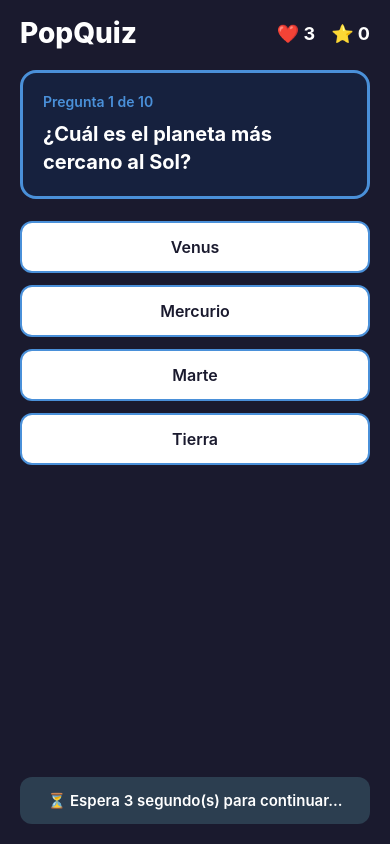
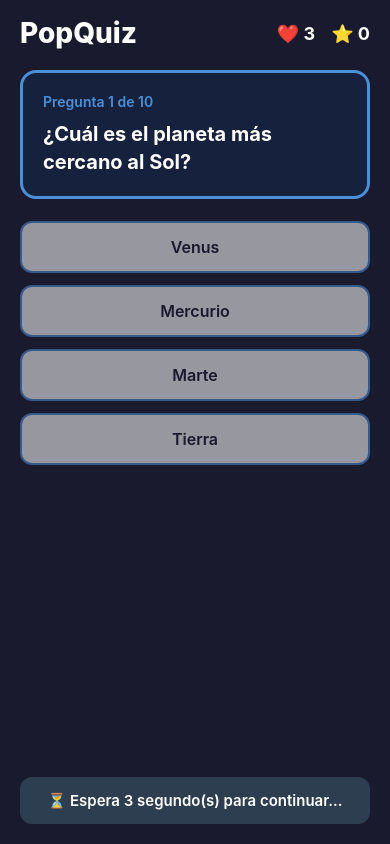
Before and after one commit to mjsalinas/PrimerExamenMovil66, a React Native app: screen / in a window 390 px wide. Built offline with nearby package versions, Linux system fonts and the light colour scheme.

Commit message:
Cambios en la estética de botones, colores sombras, borders,opacidad.

```diff
--- a/App.tsx
+++ b/App.tsx
@@ -25,14 +25,19 @@ export default function App() {
   useEffect(() => {
     // BUG D2: falta if (lives === 0)
     if (lives === 0)
-    setIsCoolingDown(true);       // BUG D3: debe estar DENTRO del callback del setTimeout
-    setLives(3);                  // BUG D3: debe estar DENTRO del callback del setTimeout
+       setIsCoolingDown(true);
+         // BUG D3: debe estar DENTRO del callback del setTimeout
+    // BUG D3: debe estar DENTRO del callback del setTimeout
     const timer = setTimeout(() => {
+       setIsCoolingDown(true);
+      setIsCoolingDown(false);
+      setLives(3);
       // aquí deberían estar setIsCoolingDown(false) y setLives(3)
     }, 3000);
-    setIsCoolingDown(false);      // BUG D3: fuera del callback
+         // BUG D3: fuera del callback
     // BUG D4: falta return () => clearTimeout(timer)
     return () => clearTimeout(timer)
+
   }, [lives]); // BUG D1: debe ser [lives]
 
   useEffect(() => {
@@ -55,7 +60,7 @@ export default function App() {
     // FALTA: setIsCoolingDown(false) y setCountdown(3)
   };
 
-  if (currentQuestion > questions.length) { // INCORRECTO — debe ser >=
+  if (currentQuestion >= questions.length) { // INCORRECTO — debe ser >=
     return (
       <SafeAreaProvider>
         <SafeAreaView style={styles.container}>
@@ -136,7 +141,7 @@ export default function App() {
         ))}
       </ScrollView>
 
-      {/* INCORRECTO: siempre visible */}
+      {isCoolingDown}
       <View style={styles.cooldownBanner}>
         <Text style={styles.cooldownText}>
           ⏳ Espera {countdown} segundo(s) para continuar...
--- a/components/AnswerButton.tsx
+++ b/components/AnswerButton.tsx
@@ -16,14 +16,15 @@ export default function AnswerButton({
 }: AnswerButtonProps) {
   const getBackgroundColor = () => {
     if (disabled) return '#FFFFFF';
-    if (variant === 'correct') return '#E53935';
-    if (variant === 'wrong') return '#4CAF50';
+    if (variant === 'wrong') return '#E53935';
+    if (variant === 'correct') return '#4CAF50';
     return '#FFFFFF';
   };
 
   const getTextColor = () => {
     if (disabled) return '#1A1A2E';
     if (variant === 'correct' || variant === 'wrong') return '#FFFFFF';
+
     return '#1A1A2E';
   };
 
@@ -47,7 +48,7 @@ const styles = StyleSheet.create({
     paddingHorizontal: 16,
     marginVertical: 6,
     alignItems: 'center',
-    opacity: 1,
+    opacity: 0.55,
   },
   label: {
     fontSize: 16,
```
